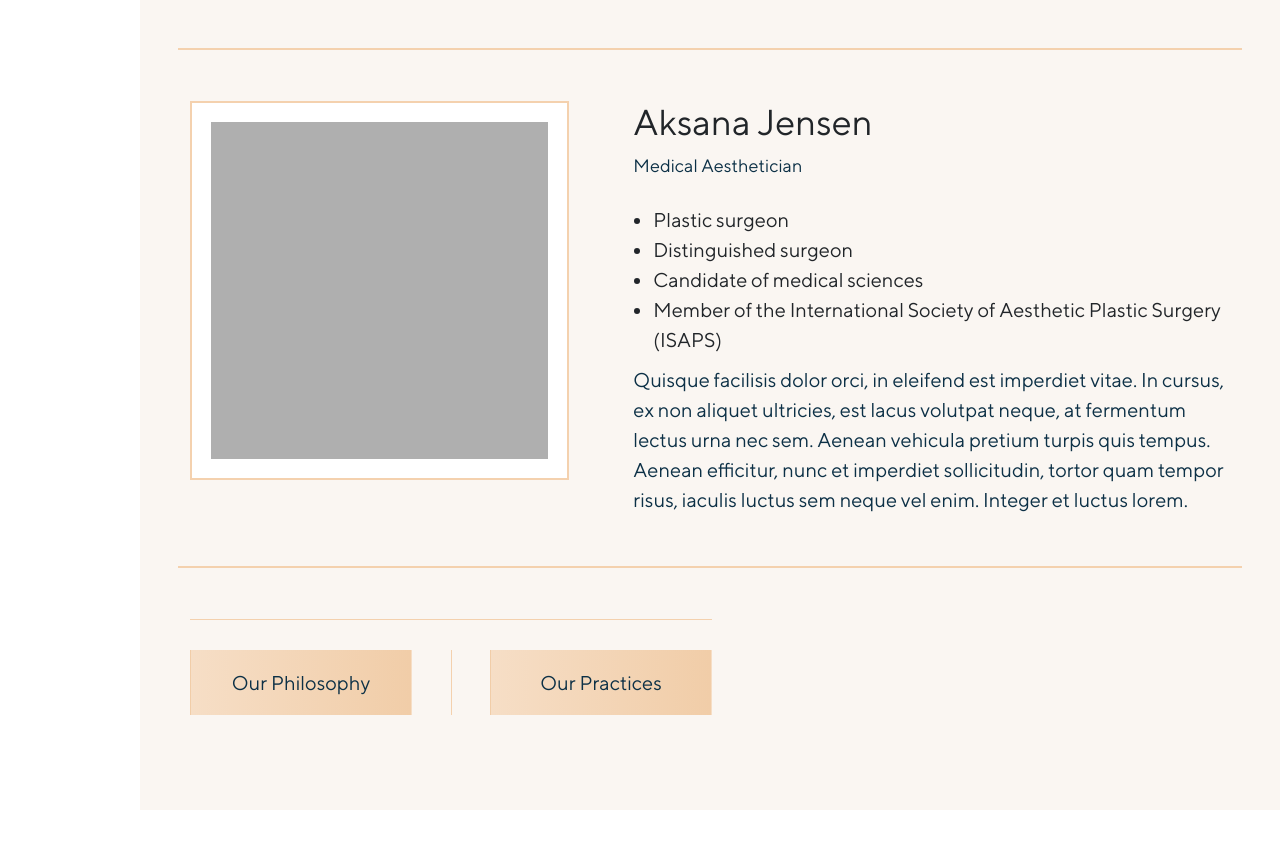
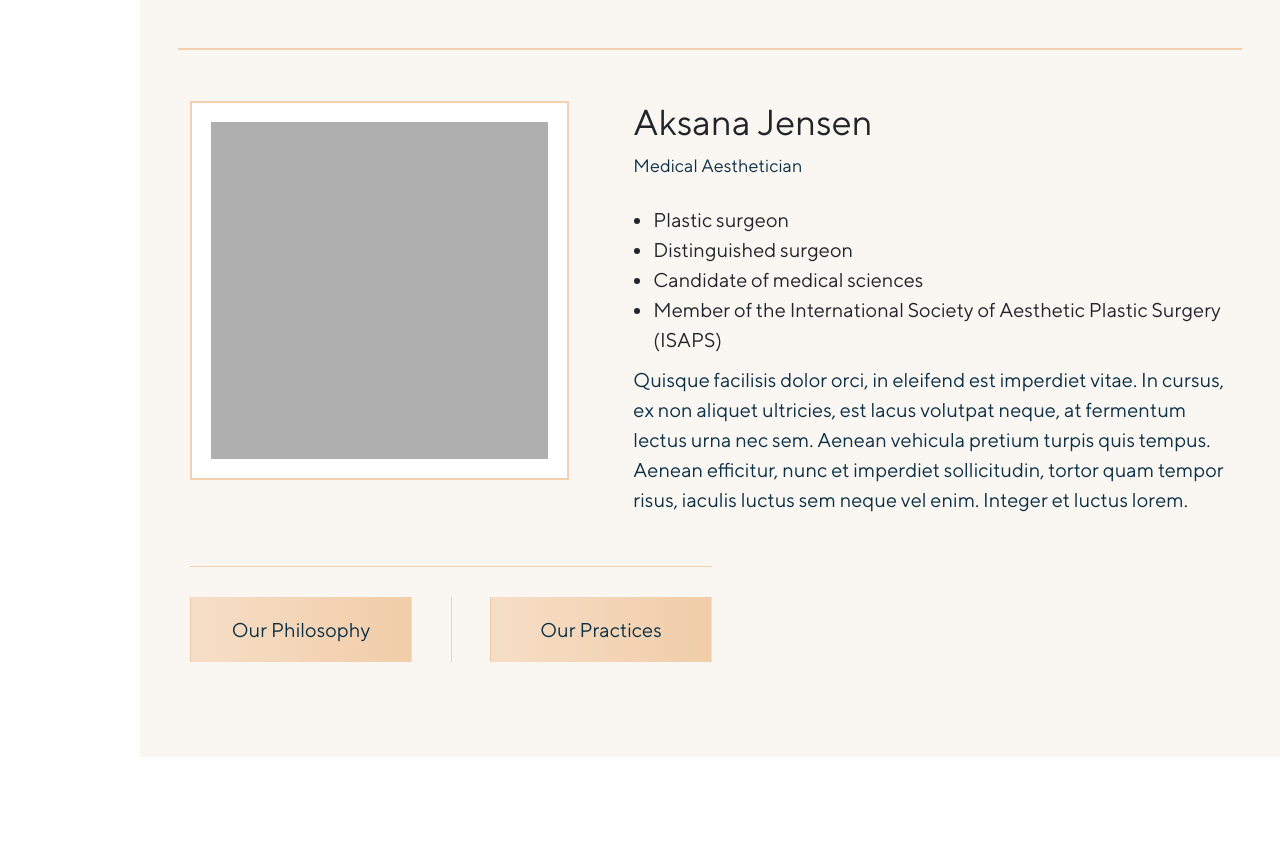
Before and after one commit to salmankcg/PSNY_HTML, a website: page team.html in a window 1280 px wide. Shown: the part 2873-3722 px from the top of the page. Drawn offline with Linux system fonts and the light colour scheme; files whose address does not match are found by name.

Commit message:
Removed padding & border from row

```diff
--- a/team.html
+++ b/team.html
@@ -246,7 +246,7 @@
                 </div>
             </div>
 
-            <div class="row wow animated wow fadeInUp team-row">
+            <div class="row wow animated wow fadeInUp team-row pb-0 border-0">
                 <div class="col-lg-5 col-md-12">
                     <div class="team__image">
                         <img src="/assets/images/team/teamPlaceholder.png" alt="team member" srcset="" class="img-fluid">
```
